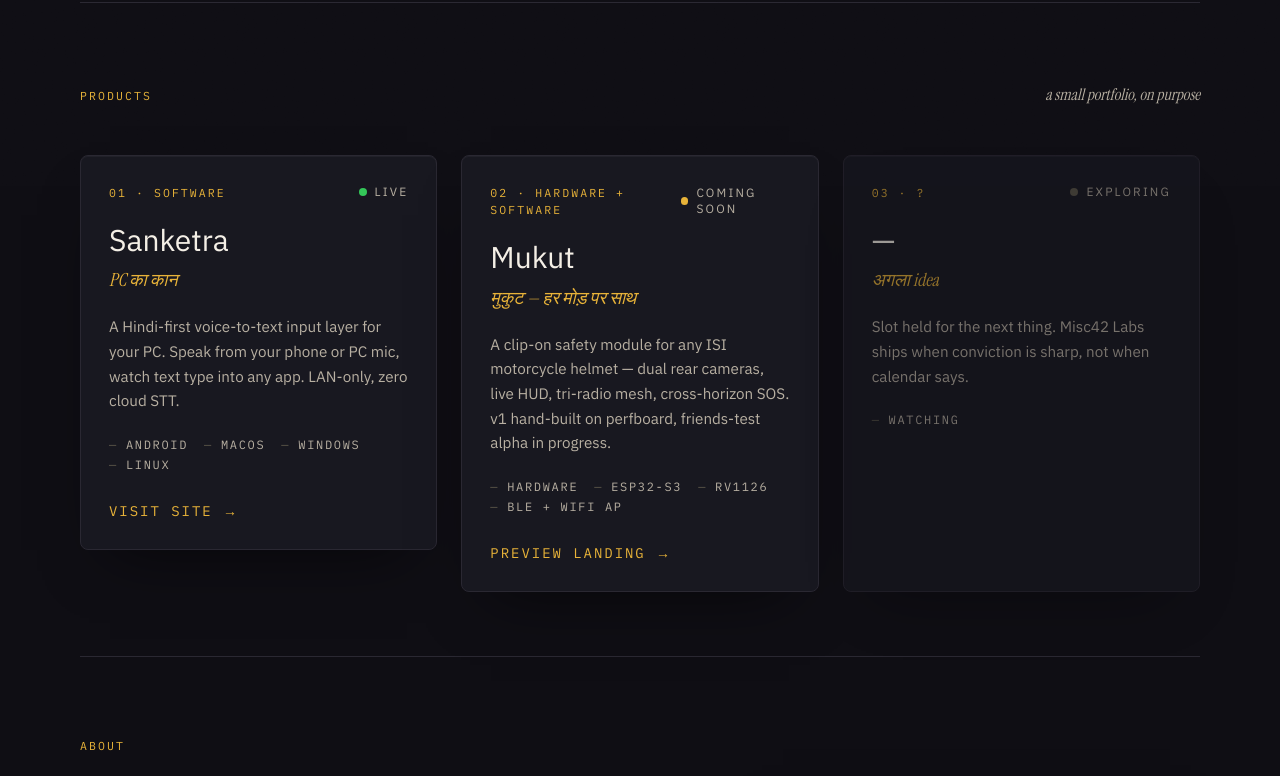
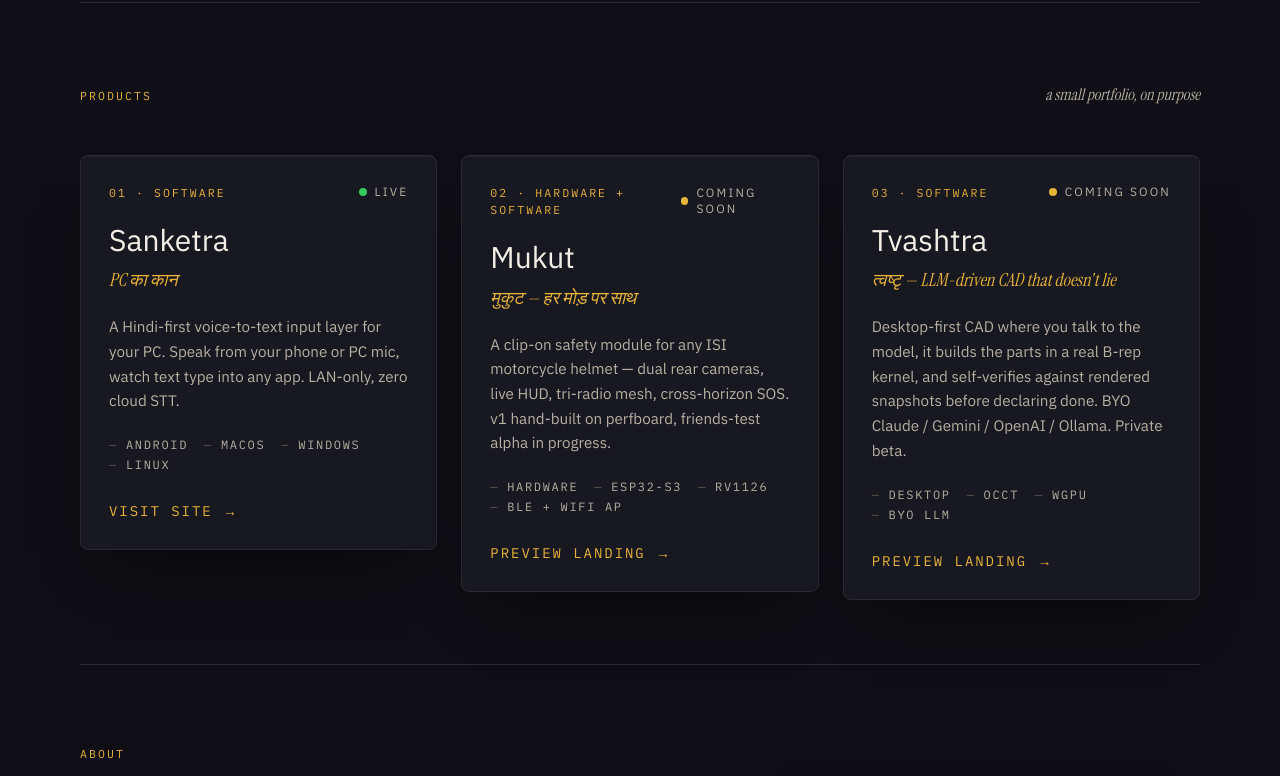
Before and after one commit to Misc42/misc42labs, a Next.js app: page /misc42labs/ in a window 1280 px wide. Shown: the part 614-1390 px from the top of the page. Built offline with nearby package versions, Linux system fonts and the light colour scheme; a web font is replaced by a local one.

Commit message:
feat: add Tvashtra to product list (03 · Software · soon)

```diff
--- a/app/page.tsx
+++ b/app/page.tsx
@@ -22,12 +22,14 @@
     highlights: ["Hardware", "ESP32-S3", "RV1126", "BLE + WiFi AP"] as const
   },
   {
-    status: "exploring" as const,
-    eyebrow: "03 · ?",
-    name: "—",
-    tagline: "अगला idea",
-    description: "Slot held for the next thing. Misc42 Labs ships when conviction is sharp, not when calendar says.",
-    highlights: ["Watching"] as const
+    status: "soon" as const,
+    href: "https://misc42.github.io/tvashtra-landing/",
+    eyebrow: "03 · Software",
+    name: "Tvashtra",
+    tagline: "त्वष्टृ — LLM-driven CAD that doesn't lie",
+    description:
+      "Desktop-first CAD where you talk to the model, it builds the parts in a real B-rep kernel, and self-verifies against rendered snapshots before declaring done. BYO Claude / Gemini / OpenAI / Ollama. Private beta.",
+    highlights: ["Desktop", "OCCT", "wgpu", "BYO LLM"] as const
   }
 ];
 
```
